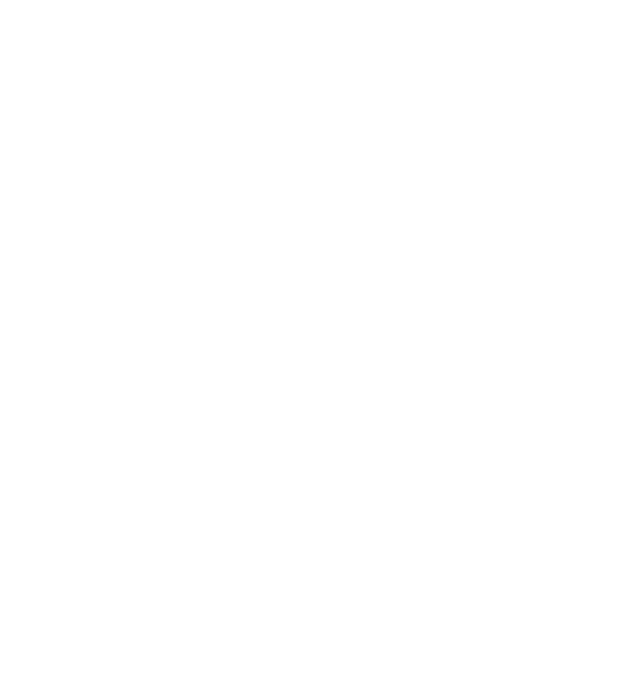
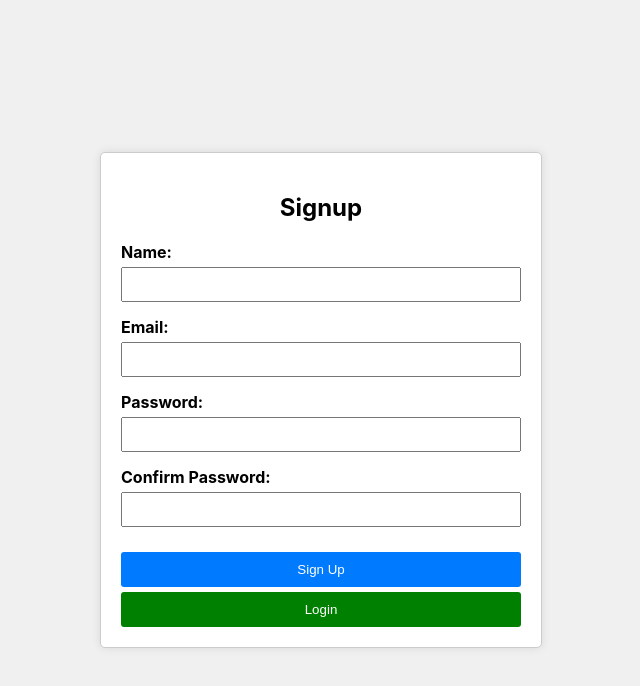
Before and after one commit to yadhu2309/frontend, a React (Create React App) app: page /signup in a window 1280 px wide. Before the commit this address had no page. Shown: the top 686 px of the page, without its empty margins (319-959 px from the left). Built offline with nearby package versions, Linux system fonts and the light colour scheme.

Commit message:
signup added

```diff
--- a/src/App.js
+++ b/src/App.js
@@ -4,6 +4,7 @@
 import Calender from './pages/calenderpage/CalenderPage';
 import Login from './pages/Login';
 import PrivateRoute from './utils/PrivateRoute';
+import Signup from './pages/Signup';
 
 function App() {
   return (
@@ -25,6 +26,9 @@
           />
           <Route path='/login' element={
             <Login/>
+          } />
+          <Route path='/signup' element={
+            <Signup/>
           }
           />
         </Routes>
--- a/src/pages/Login.jsx
+++ b/src/pages/Login.jsx
@@ -62,6 +62,9 @@
         <button type="submit" style={styles.button}>
           Login
         </button>
+        <button onClick={(e)=>{e.preventDefault();navigate('/signup')}} style={styles.buttonSignup}>
+          Signup
+        </button>
       </form>
     </div>
   );
@@ -100,6 +103,16 @@
     borderRadius: '3px',
     cursor: 'pointer',
   },
+  buttonSignup: {
+    marginTop:'5px',
+    width: '100%',
+    padding: '10px',
+    backgroundColor: 'green',
+    color: '#fff',
+    border: 'none',
+    borderRadius: '3px',
+    cursor: 'pointer',
+  },
 };
 
 export default Login;
--- /dev/null
+++ b/src/pages/Signup.jsx
@@ -0,0 +1,209 @@
+import React, { useContext, useState } from 'react';
+import { AppContext } from '../utils/AppContext';
+import { useNavigate } from 'react-router-dom';
+
+function Signup() {
+    const { client } =useContext(AppContext)
+    const navigate = useNavigate()
+  const [formData, setFormData] = useState({
+    name: '',
+    email: '',
+    password: '',
+    confirmPassword: ''
+  });
+
+  const [error, setError] = useState({});
+  const [success, setSuccess] = useState('');
+
+  const validateEmail = (email) => {
+    const emailRegex = /^[^\s@]+@[^\s@]+\.[^\s@]+$/;
+    return emailRegex.test(email);
+  };
+  const validateName = (name) => {
+    const nameRegex = /^[a-zA-Z\s]{2,}$/;
+    return nameRegex.test(name);
+  };
+  const handleChange = (e) => {
+    setFormData({
+      ...formData,
+      [e.target.name]: e.target.value
+    });
+  };
+
+  const handleSubmit = async (e) => {
+    e.preventDefault();
+    console.log(formData)
+const newError = {}
+    // Check if passwords match
+    if (formData.password !== formData.confirmPassword) {
+      newError.confirmPassword = "Passwords do not match";
+      setError(newError)
+      return;
+    }
+    if (!validateEmail(formData.email)) {
+        newError.email = "Invalid email format";
+        setError(newError)
+        return;
+      }
+       // Name validation
+    if (!validateName(formData.name)) {
+        newError.name = "Invalid name. Name should only contain letters."
+        setError(newError)
+        return;
+      }
+
+    try {
+      // Make the Axios request to your backend API
+      const response = await client.post('/user/register/', {
+        name: formData.name,
+        email: formData.email,
+        password: formData.password,
+        confirm_password: formData.password
+      });
+
+      console.log(response.data)
+      navigate('/login')
+      // Handle success
+    //   setSuccess("Signup successful!");
+
+      setError({});
+
+    } catch (error) {
+      // Handle error
+      console.log(error, error.response.data.email)
+      const newerror = {}
+      if(error.status == 400){
+        if(error.response.data.email){
+
+            newerror.email = error.response.data.email[0]
+        }
+        if(error.response.data.name){
+
+            newerror.name = error.response.data.name[0]
+        }
+        if(error.response.data.password){
+
+            newerror.password = error.response.datapassword[0]
+        }
+        if(error.response.data.confirm_password){
+
+            newerror.confirmPassword = error.response.data.confirm_password[0]
+        }
+        setError(newerror)
+
+      }
+    //   setError("Signup failed. Please try again.");
+    }
+  };
+
+  return (
+    <div style={styles.container}>
+
+      <form onSubmit={handleSubmit} style={styles.form}>
+        {error&&console.log(error)}
+      <h2>Signup</h2>
+                <div style={styles.inputGroup}>
+
+          <label>Name:</label>
+          <input
+            type="text"
+            name="name"
+            value={formData.name}
+            onChange={handleChange}
+            required
+          />
+        </div>
+        {error.name && <p className="error-message">{error.name}</p>}
+
+                <div style={styles.inputGroup}>
+
+          <label>Email:</label>
+          <input
+            type="email"
+            name="email"
+            value={formData.email}
+            onChange={handleChange}
+            required
+          />
+        </div>
+        {error.email && <p className="error-message">{error.email}</p>}
+
+                <div style={styles.inputGroup}>
+
+          <label>Password:</label>
+          <input
+            type="password"
+            name="password"
+            value={formData.password}
+            onChange={handleChange}
+            required
+          />
+        </div>
+        {error.password && <p className="error-message">{error.password}</p>}
+
+                <div style={styles.inputGroup}>
+
+          <label>Confirm Password:</label>
+          <input
+            type="password"
+            name="confirmPassword"
+            value={formData.confirmPassword}
+            onChange={handleChange}
+            required
+          />
+        </div>
+        {error.confirmPassword && <p className="error-message">{error.confirmPassword}</p>}
+
+        <button type="submit" style={styles.button}>Sign Up</button>
+        <button onClick={(e)=>{ e.preventDefault();navigate('/login')}} style={styles.buttonLogin}>Login</button>
+
+      </form>
+    </div>
+  );
+}
+const styles = {
+    container: {
+      display: 'flex',
+      justifyContent: 'center',
+      alignItems: 'center',
+      height: '100vh',
+      backgroundColor: '#f0f0f0',
+    },
+    form: {
+      backgroundColor: '#fff',
+      padding: '20px',
+      borderRadius: '5px',
+      boxShadow: '0 0 10px rgba(0, 0, 0, 0.1)',
+    },
+    inputGroup: {
+      marginBottom: '15px',
+    },
+    input: {
+      width: '100%',
+      padding: '8px',
+      marginTop: '5px',
+      borderRadius: '3px',
+      border: '1px solid #ccc',
+    },
+    button: {
+      width: '100%',
+      padding: '10px',
+      backgroundColor: '#007BFF',
+      color: '#fff',
+      border: 'none',
+      borderRadius: '3px',
+      cursor: 'pointer',
+    },
+    buttonLogin: {
+        marginTop:'5px',
+        width: '100%',
+        padding: '10px',
+        backgroundColor: 'green',
+        color: '#fff',
+        border: 'none',
+        borderRadius: '3px',
+        cursor: 'pointer',
+      },
+  };
+
+export default Signup;
```
